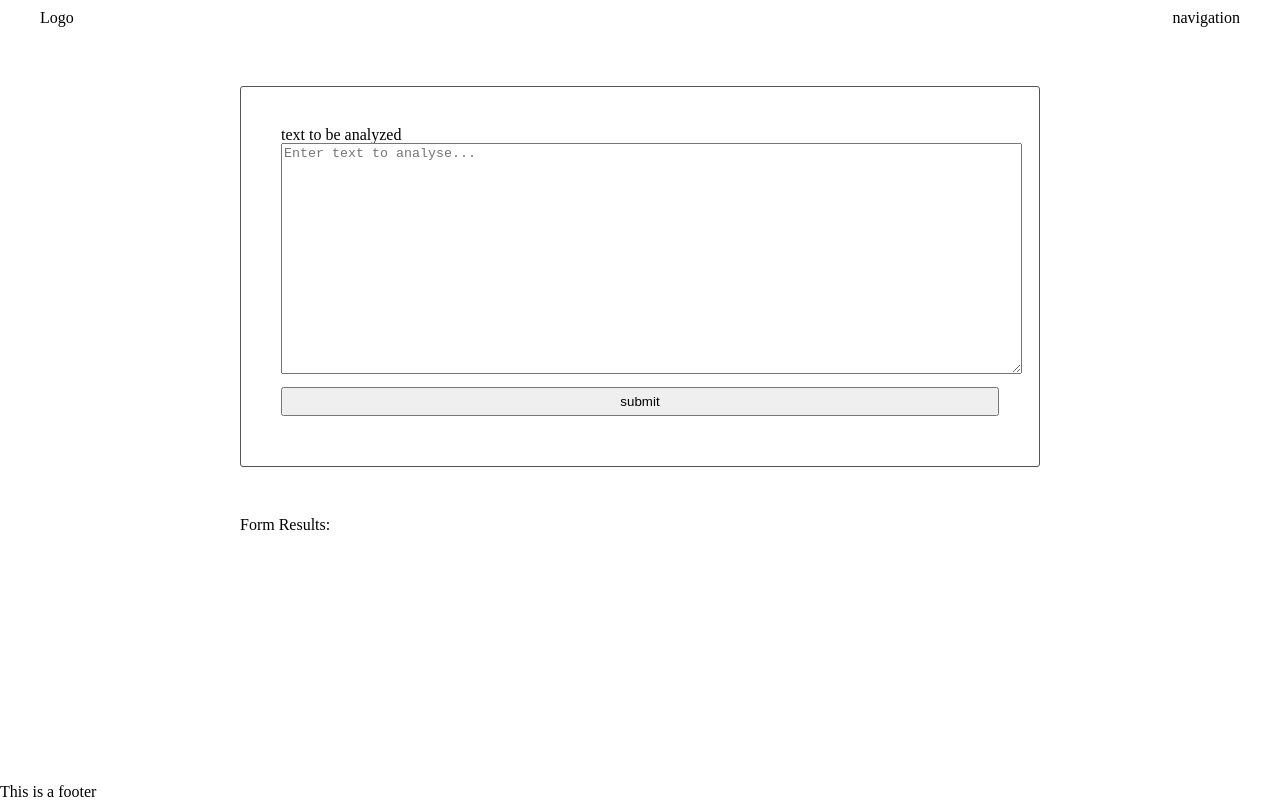
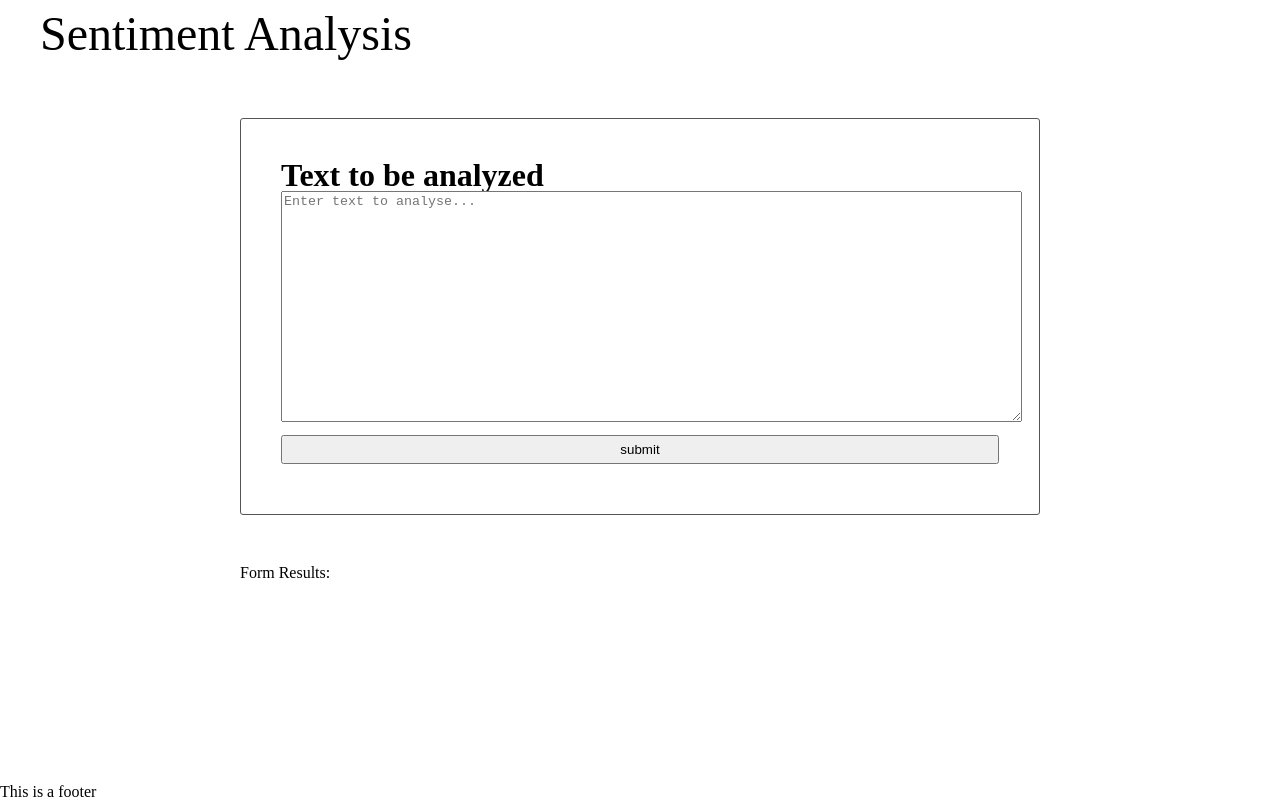
Before and after one commit to m1chale/evaluate-news-nlp, a website built with webpack: page src/client/views/index.html in a window 1280 px wide. Built offline with nearby package versions, Linux system fonts and the light colour scheme.

Commit message:
apply styling

```diff
--- a/src/client/styles/form.scss
+++ b/src/client/styles/form.scss
@@ -2,6 +2,11 @@ form {
     border: 1px solid #545454;
     border-radius: 3px;
     padding: 40px;
+}
+
+label{
+    font-weight: bold;
+    font-size: 2em;
 }
 
 input {
--- a/src/client/styles/header.scss
+++ b/src/client/styles/header.scss
@@ -3,3 +3,8 @@ header {
     justify-content: space-between;
     padding: 10px 40px;
 }
+
+.logo{
+    font-size: 3em;
+
+}
--- a/src/client/views/index.html
+++ b/src/client/views/index.html
@@ -9,16 +9,17 @@
 
 <body>
     <header>
-        <div class="">Logo</div>
-        <div class="">navigation</div>
+        <div class="logo">Sentiment Analysis</div>
     </header>
 
     <main>
         <section>
-            <form id="input-form" class="" onsubmit="return Client.handleSubmit(event)">
-                <label for="input-text">text to be analyzed</label>
+            <form id="input-form" onsubmit="return Client.handleSubmit(event)">
+                <label for="input-text">Text to be analyzed</label>
+
                 <textarea id="input-text" form="input-form" cols="90" rows="15"
                     placeholder="Enter text to analyse..."></textarea>
+
                 <input type="submit" value="submit" onclick="return Client.handleSubmit(event)"
                     onsubmit="return Client.handleSubmit(event)">
             </form>
```
